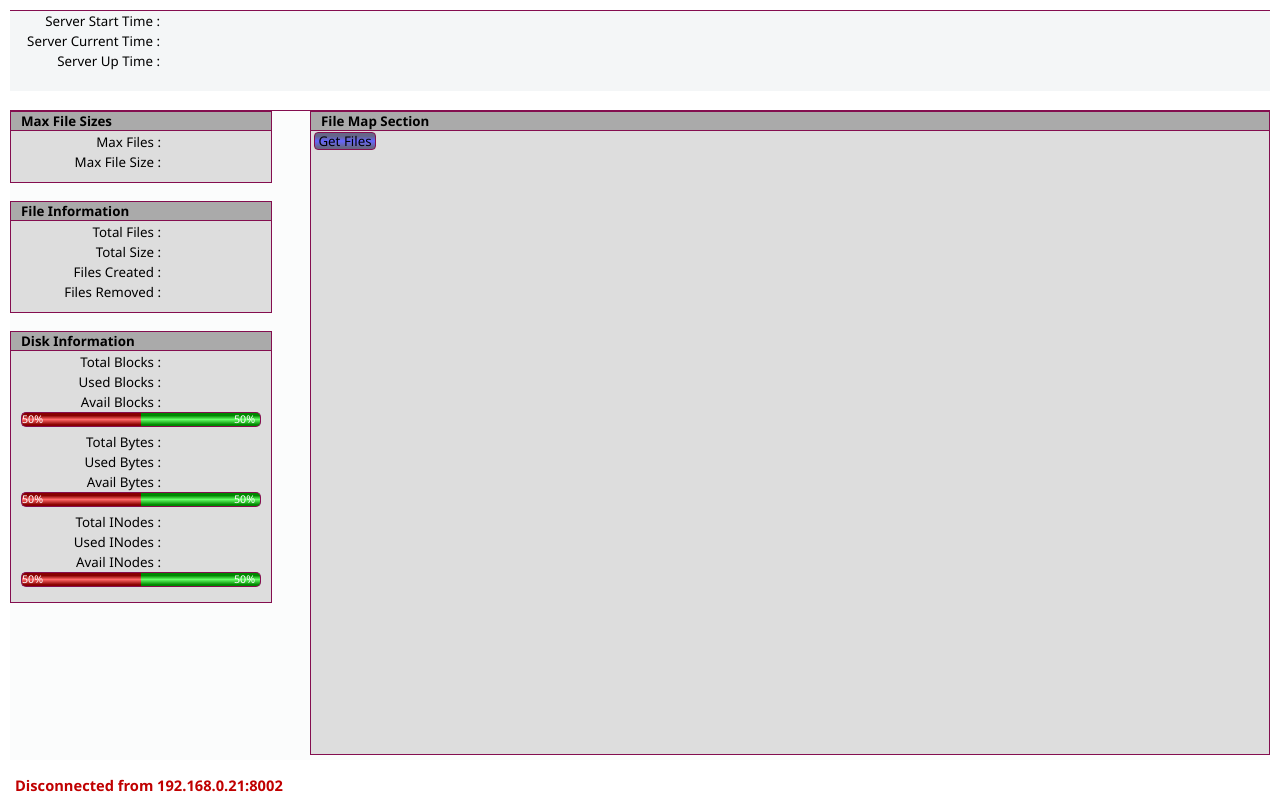
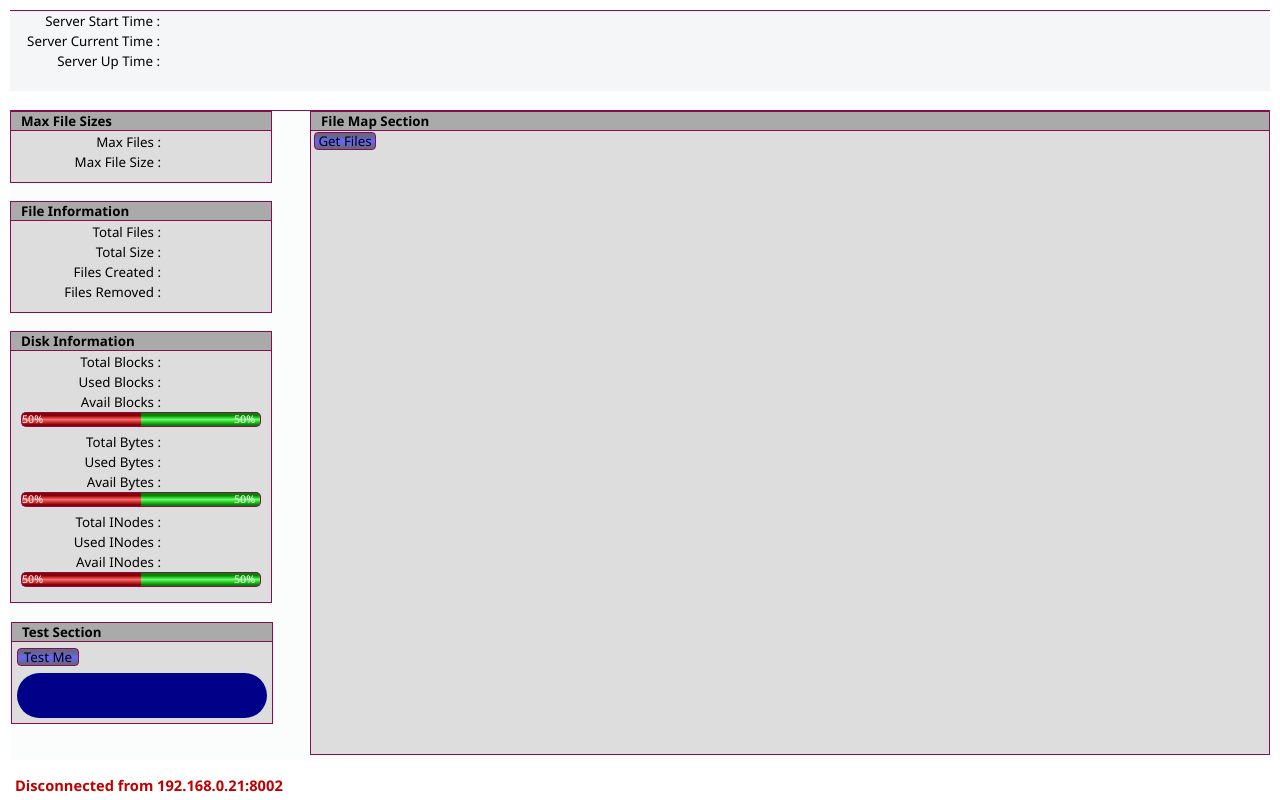
Before and after one commit to gsaltis/DiskStress, a plain HTML site: page www/index.html in a window 1280 px wide. Drawn offline with Linux system fonts and the light colour scheme.

Commit message:
Add beginnings of animation

```diff
--- a/www/index.html
+++ b/www/index.html
@@ -70,6 +70,11 @@
           <div id="DiskInfoInodesFree" class="DiskInfoLineGraph DiskInfoLineGraphFree DiskInfoLabel12">50%</div>
           <div id="DiskInfoInodesUsed" class="DiskInfoLineGraph DiskInfoLineGraphUsed DiskInfoLabel12">50%</div>
         </div>
+        <div id="TestSection" class="GeneralSection">
+          <div class="HeaderSmall">Test Section</div>
+          <div id="TestButton" class="PushButton" onclick="CBChangeTestColor()">Test Me</div>
+          <div id="TestColorSection"></div>
+        </div>
 	  </div>
 	  <div id="FileMapSection">
         <div class="HeaderSmall">File Map Section</div>
--- a/www/scripts.js
+++ b/www/scripts.js
@@ -595,3 +595,18 @@ CBFileMapSectionButtonPushed
 {
   WebSocketIFSendSimpleRequest("getblockinfo");
 }
+
+/*****************************************************************************!
+ * Function : CBChangeColorTest
+ *****************************************************************************/
+function
+CBChangeTestColor
+()
+{
+  var s = document.getElementById("TestColorSection");
+  if ( s.className == "TestColorSectionActive" ) {
+    s.className = "";
+  } else {
+    s.className = "TestColorSectionActive";
+  }
+}
--- a/www/style.css
+++ b/www/style.css
@@ -68,6 +68,39 @@
     bottom                              : 30px;
     background-image                    : url("BlockerBackground2.png");
     opacity                             : .5
+}
+
+.GeneralSection {
+    position                            : absolute;
+    left                                : 0px;
+    width                               : var(--DiskInfoSectionWidth);
+    background                          : var(--GeneralBackgroundMedium);
+    border                              : var(--GeneralBorder);
+}
+
+#TestSection {
+    top                                 : calc(var(--DiskInfoLabelHeight) * 13.5 + 20px);
+    height                              : calc(var(--DiskInfoLabelHeight) * 5);
+}
+
+#TestButton {
+    top                                 : calc(var(--HeaderHeightSmall) + 5px);
+    left                                : 5px;
+}
+
+#TestColorSection {
+    position                            : absolute;
+    top                                 : 50px;
+    left                                : 5px;
+    right                               : 5px;
+    bottom                              : 5px;
+    background                          : #008;
+    border-radius                       : 40px;
+    transition                          : background 1s ease;
+}
+
+.TestColorSectionActive {
+    background                          : #800 !important;
 }
 
 #DiskInfoSection {
```
